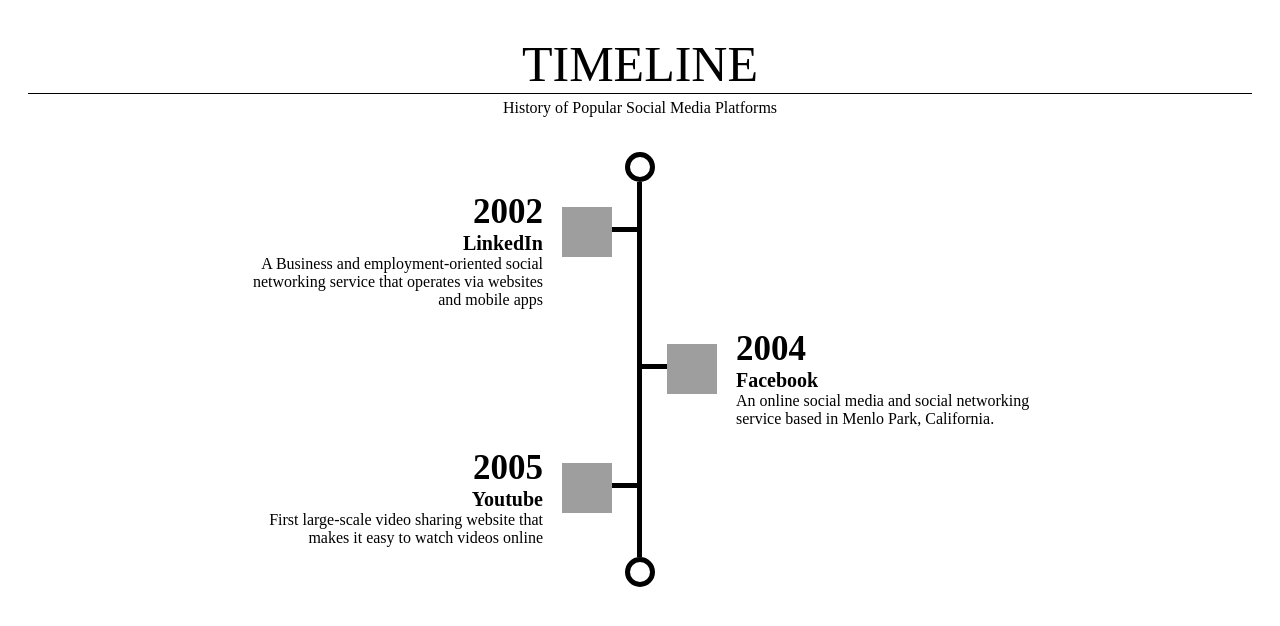
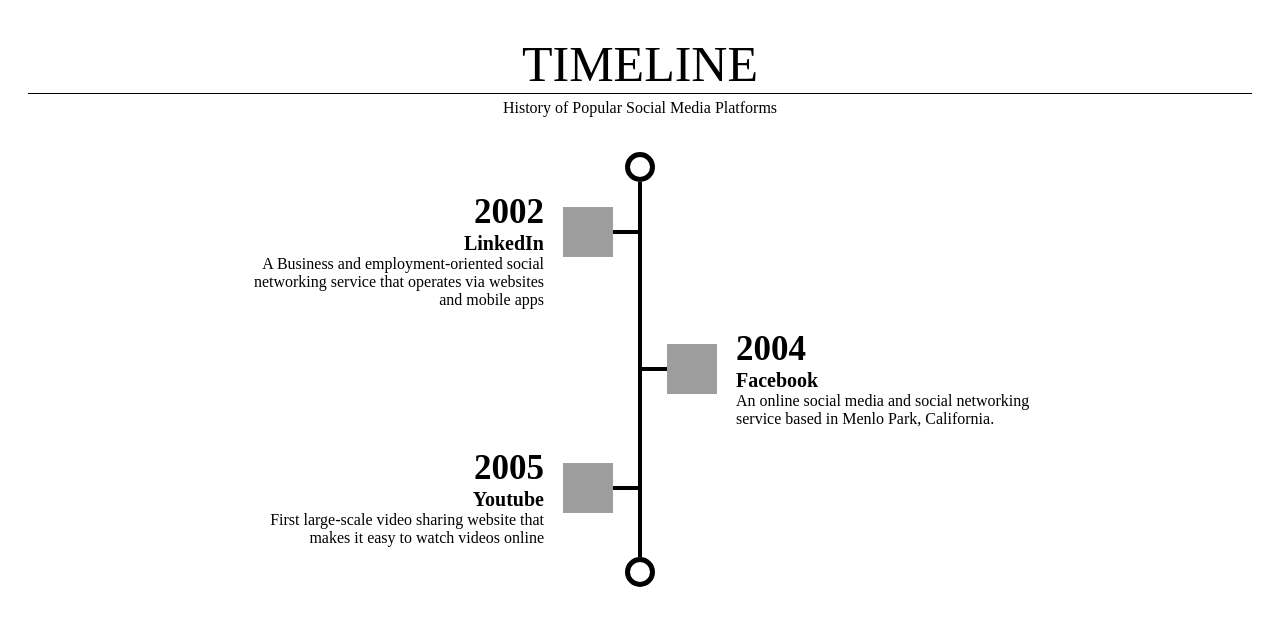
Before and after one commit to yunseop-kim/draw-css, a plain HTML site: page index.html in a window 1280 px wide. Drawn offline with Linux system fonts and the light colour scheme; grey boxes are pictures that could not be loaded.

Commit message:
선 두께 조절

```diff
--- a/index.html
+++ b/index.html
@@ -41,15 +41,15 @@
       text-align: right;
       position: relative;
       padding: 10px;
-      border-right: 5px solid black;
-      margin-left: -23px;
+      border-right: 4px solid black;
+      margin-left: -22px;
     }
 
     .item.right {
       text-align: left;
       margin-left: auto;
       border-right: 0;
-      border-left: 5px solid black;
+      border-left: 4px solid black;
       margin-right: -22px;
     }
 
@@ -61,10 +61,10 @@
 
     .item .logo .line {
       background-color: black;
-      height: 5px;
+      height: 4px;
       width: 25px;
       position: absolute;
-      top: 45px;
+      top: 48px;
       right: 0;
     }
 
```
